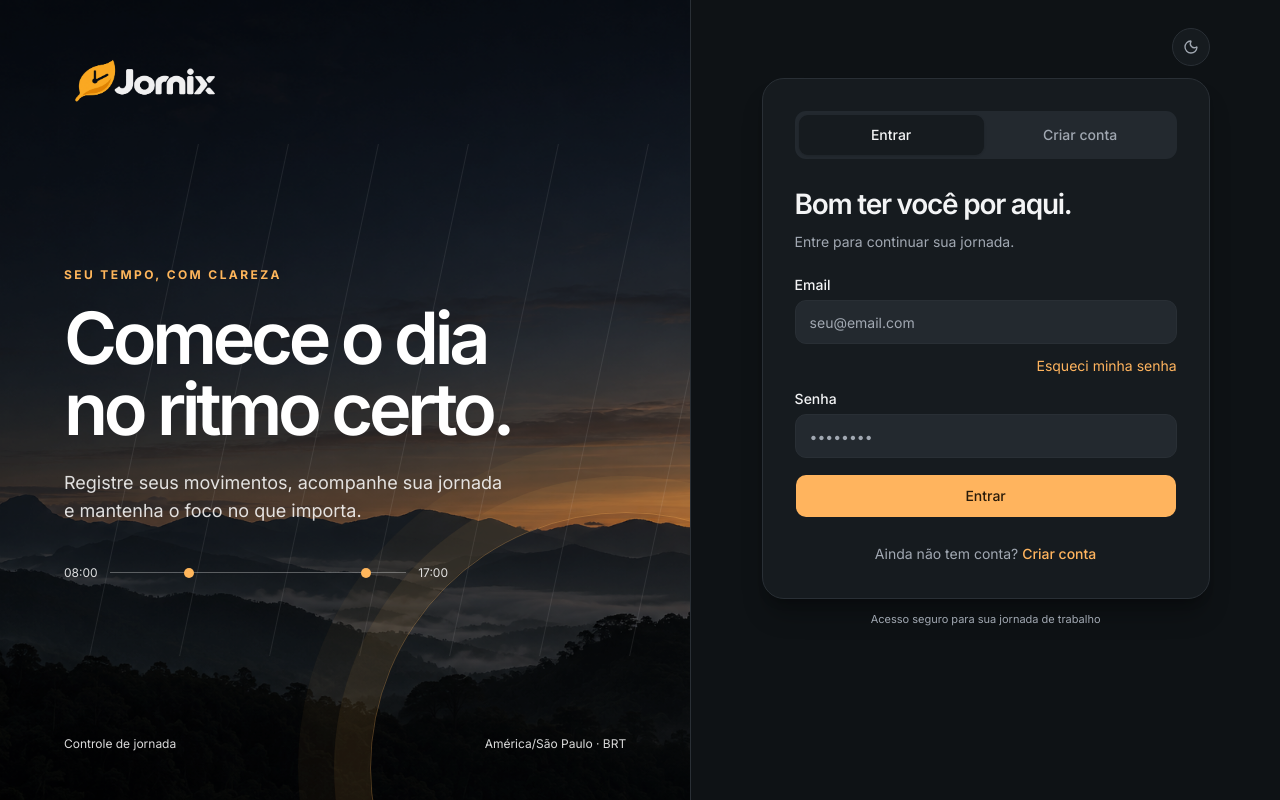
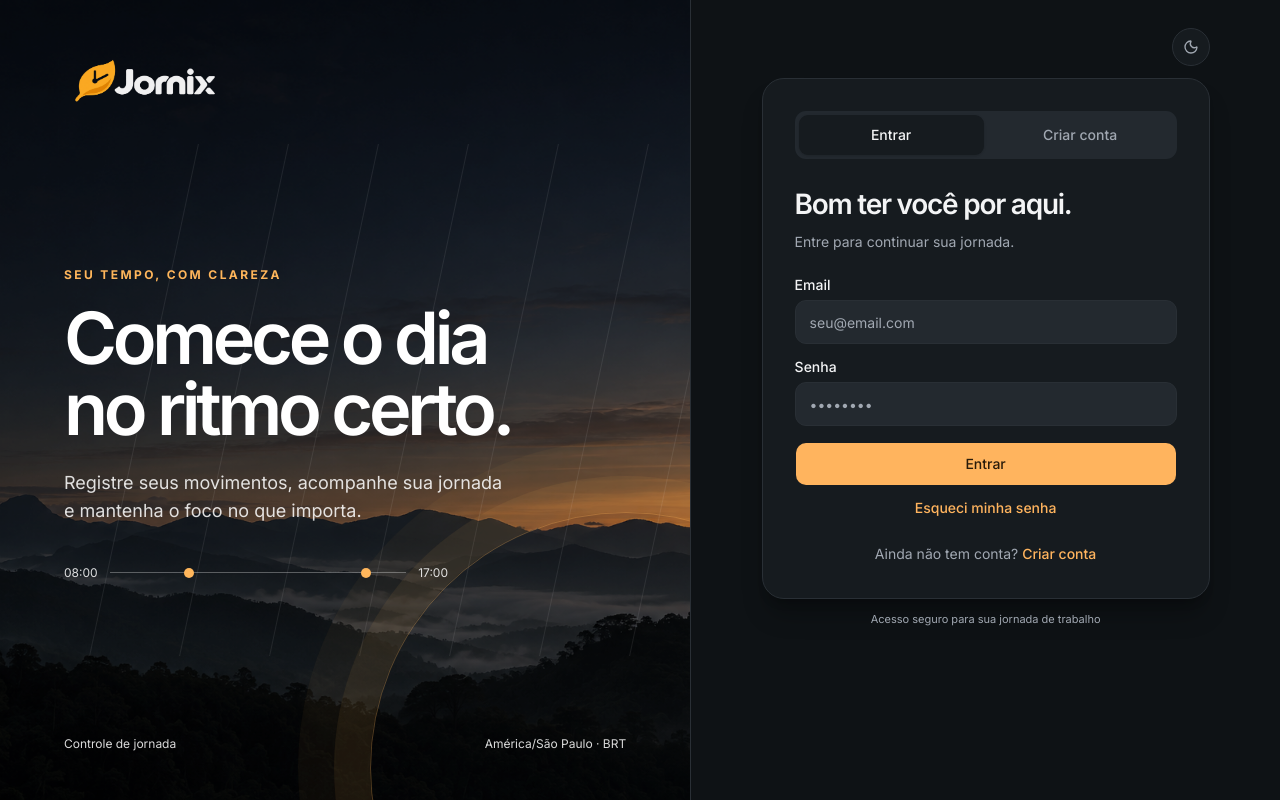
Before and after one commit to luandstv/timesheet-saas, a Next.js app: page /login in a window 1280 px wide. Built offline with nearby package versions, Linux system fonts and the light colour scheme; no server answers.

Commit message:
fix: reposicionar link de recuperacao no login

```diff
--- a/src/app/login/login-form.tsx
+++ b/src/app/login/login-form.tsx
@@ -50,12 +50,6 @@ export function LoginForm() {
         )}
       </div>
 
-      <div className="-mt-1 text-right">
-        <Link href="/forgot-password" className="text-sm text-primary hover:underline">
-          Esqueci minha senha
-        </Link>
-      </div>
-
       <div className="space-y-2">
         <Label htmlFor="login-password">Senha</Label>
         <Input
@@ -75,6 +69,15 @@ export function LoginForm() {
       <Button type="submit" className="w-full" disabled={isLoading}>
         {isLoading ? "Entrando..." : "Entrar"}
       </Button>
+
+      <p className="-mt-1 text-center text-sm">
+        <Link
+          href="/forgot-password"
+          className="font-medium text-primary hover:text-primary/80 hover:underline"
+        >
+          Esqueci minha senha
+        </Link>
+      </p>
     </form>
   );
 }
```
